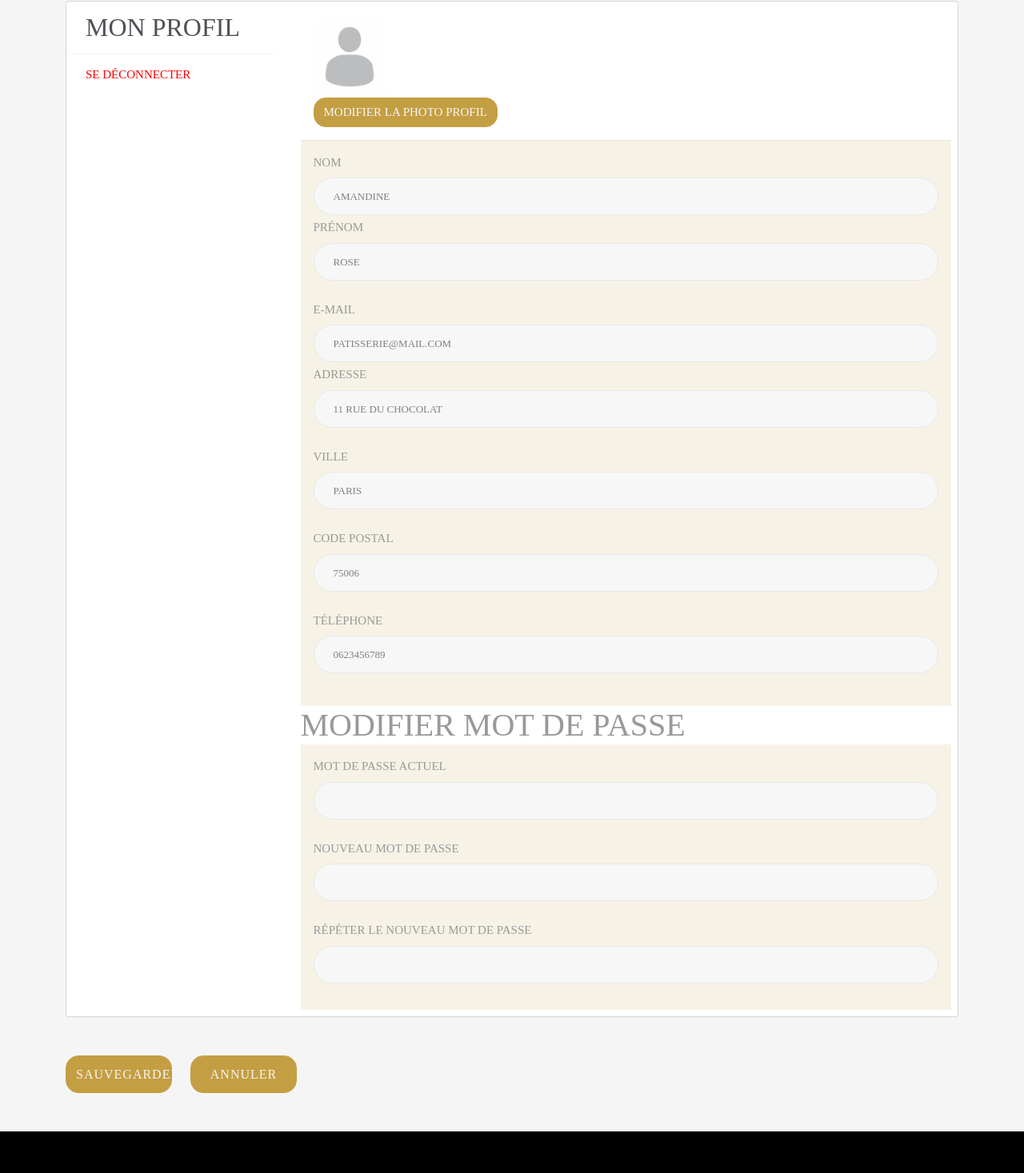
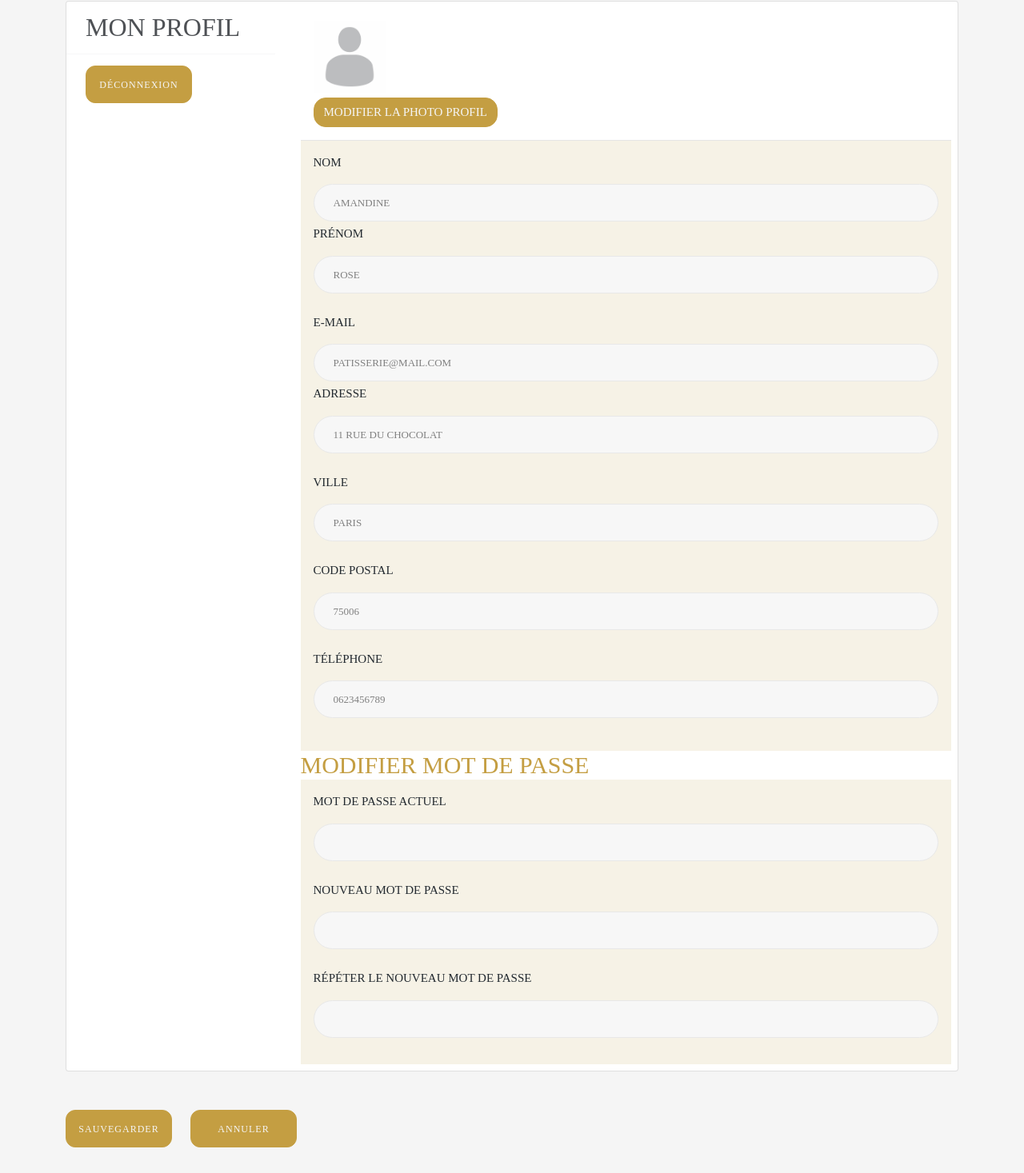
Before and after one commit to Meriambm93/caker_project, a Next.js app in the folder caker/: page /profil in a window 1280 px wide. Shown: the part 262-1729 px from the top of the page at 80% size. Built offline with nearby package versions, Linux system fonts and the light colour scheme.

Commit message:
feat:modify page profil création formlabel

```diff
--- /dev/null
+++ b/caker/src/components/FormLabel.jsx
@@ -0,0 +1,11 @@
+const FormLabel = (props) => {
+  const { children, ...otherProps } = props
+  return (
+    <div className="form-label">
+      <label {...otherProps} className="form-label">
+        {children}
+      </label>
+    </div>
+  )
+}
+export default FormLabel
--- a/caker/src/components/Profil.jsx
+++ b/caker/src/components/Profil.jsx
@@ -2,6 +2,8 @@ import Link from "next/link"
 import Image from "next/image"
 import avatar from "../assets/images/avatar.jpg"
 import FormInput from "./FormInput"
+import FormLabel from "./FormLabel"
+import Button from "../../src/components/Button"
 
 const Profil = () => {
   return (
@@ -21,11 +23,8 @@ const Profil = () => {
               </a>
 
               <Link href="/">
-                <a
-                  className="deco list-group-item list-group-item-action"
-                  href="index.html"
-                >
-                  Se Déconnecter
+                <a className="deco list-group-item" href="index.html">
+                  <Button type="button">déconnexion</Button>
                 </a>
               </Link>
             </div>
@@ -58,7 +57,7 @@ const Profil = () => {
                 <hr className="border-light m-0" />
                 <div className="card-body bg-light">
                   <div className="form-group">
-                    <label className="form-label">Nom</label>
+                    <FormLabel>Nom</FormLabel>
                     <input
                       type="text"
                       className="form-control mb-1"
@@ -66,11 +65,11 @@ const Profil = () => {
                     />
                   </div>
                   <div className="form-group">
-                    <label className="form-label">Prénom</label>
+                    <FormLabel>Prénom</FormLabel>
                     <FormInput type="text" placeholder="rose" />
                   </div>
                   <div className="form-group">
-                    <label className="form-label">E-mail</label>
+                    <FormLabel>E-mail</FormLabel>
                     <input
                       type="text"
                       className="form-control mb-1"
@@ -78,41 +77,39 @@ const Profil = () => {
                     />
                   </div>
                   <div className="form-group">
-                    <label className="form-label">Adresse</label>
+                    <FormLabel>Adresse</FormLabel>
                     <FormInput type="text" placeholder="11 rue du chocolat" />
                   </div>
                   <div className="form-group">
-                    <label className="form-label">Ville</label>
+                    <FormLabel>Ville</FormLabel>
                     <FormInput type="text" placeholder="paris" />
                   </div>
                   <div className="form-group">
-                    <label className="form-label">Code postal</label>
+                    <FormLabel>Code postal</FormLabel>
                     <FormInput type="number" placeholder="75006" />
                   </div>
                   <div className="form-group">
-                    <label className="form-label">Téléphone</label>
+                    <FormLabel>Téléphone</FormLabel>
                     <FormInput type="number" placeholder="0623456789" />
                   </div>
                 </div>
-                <h1> Modifier Mot de passe</h1>
+                <h1 className="profil"> Modifier Mot de passe</h1>
                 <div
                   className="tab-pane active show"
                   id="account-change-password"
                 >
                   <div className="card-body pb-2 bg-light">
                     <div className="form-group">
-                      <label className="form-label">Mot de passe actuel</label>
+                      <FormLabel>Mot de passe actuel</FormLabel>
                       <FormInput type="password" />
                     </div>
                     <div className="form-group">
-                      <label className="form-label">Nouveau Mot de passe</label>
+                      <FormLabel>Nouveau Mot de passe</FormLabel>
                       <FormInput type="password" />
                     </div>
 
                     <div className="form-group">
-                      <label className="form-label">
-                        Répéter le nouveau mot de passe
-                      </label>
+                      <FormLabel>Répéter le nouveau mot de passe</FormLabel>
                       <FormInput type="password" />
                     </div>
                   </div>
@@ -124,13 +121,9 @@ const Profil = () => {
       </div>
 
       <div className="text-right mt-5 mb-5">
-        <button type="button" className="avatar btn btn-outline-primary">
-          Sauvegarder
-        </button>
+        <Button type="button">Sauvegarder</Button>
         &nbsp;
-        <button type="button" className="avatar btn btn-outline-primary">
-          Annuler
-        </button>
+        <Button type="button">Annuler</Button>
       </div>
     </div>
   )
--- a/caker/styles/signUp.css
+++ b/caker/styles/signUp.css
@@ -575,13 +575,10 @@ body {
   background: #f5f5f5;
   margin-top: 20px;
 }
+
 .profil {
   color: #c49e42 !important;
-}
-
-.ui-w-80 {
-  width: 80px !important;
-  height: auto;
+  font-size: 30px;
 }
 
 .btn-default {
@@ -600,6 +597,7 @@ label.btn {
   color: #f5f5f5;
   background-color: #c49e42;
   border-radius: 1em;
+  font-size: 12px;
 }
 .avatar.btn-outline-primary:hover {
   background-color: whitesmoke;
@@ -613,71 +611,12 @@ label.btn {
 .text-light {
   color: #babbbc !important;
 }
-
-.btn-facebook {
-  border-color: rgba(0, 0, 0, 0);
-  background: #c49e42;
-  color: #fff;
+.form-label {
+  color: #232a30;
 }
-
-.btn-instagram {
-  border-color: rgba(0, 0, 0, 0);
-  background: #c49e42;
-  color: #fff;
-}
-
-.card {
-  background-clip: padding-box;
-  box-shadow: 0 1px 4px rgba(24, 28, 33, 0.012);
-}
-
-.row-bordered {
-  overflow: hidden;
-}
-
-.account-settings-fileinput {
-  position: absolute;
-  visibility: hidden;
-  width: 1px;
-  height: 1px;
-  opacity: 0;
-}
-.account-settings-links .list-group-item.active {
-  font-weight: bold !important;
-}
-html:not(.dark-style) .account-settings-links .list-group-item.active {
-  background: transparent !important;
-}
-.account-settings-multiselect ~ .select2-container {
-  width: 100% !important;
-}
-.light-style .account-settings-links .list-group-item {
-  padding: 0.85rem 1.5rem;
-  border-color: rgba(24, 28, 33, 0.03) !important;
-}
-.light-style .account-settings-links .list-group-item.active {
-  color: #4e5155 !important;
-}
-.material-style .account-settings-links .list-group-item {
-  padding: 0.85rem 1.5rem;
-  border-color: rgba(24, 28, 33, 0.03) !important;
-}
-.material-style .account-settings-links .list-group-item.active {
-  color: #4e5155 !important;
-}
-.dark-style .account-settings-links .list-group-item {
-  padding: 0.85rem 1.5rem;
-  border-color: rgba(255, 255, 255, 0.03) !important;
-}
-.dark-style .account-settings-links .list-group-item.active {
-  color: #fff !important;
-}
-.light-style .account-settings-links .list-group-item.active {
-  color: #4e5155 !important;
-}
-.light-style .account-settings-links .list-group-item {
-  padding: 0.85rem 1.5rem;
-  border-color: rgba(24, 28, 33, 0.03) !important;
+.h1 profil {
+  color: #c49e42;
+  font-size: 30px !important;
 }
 
 /* MOBILE */
```
